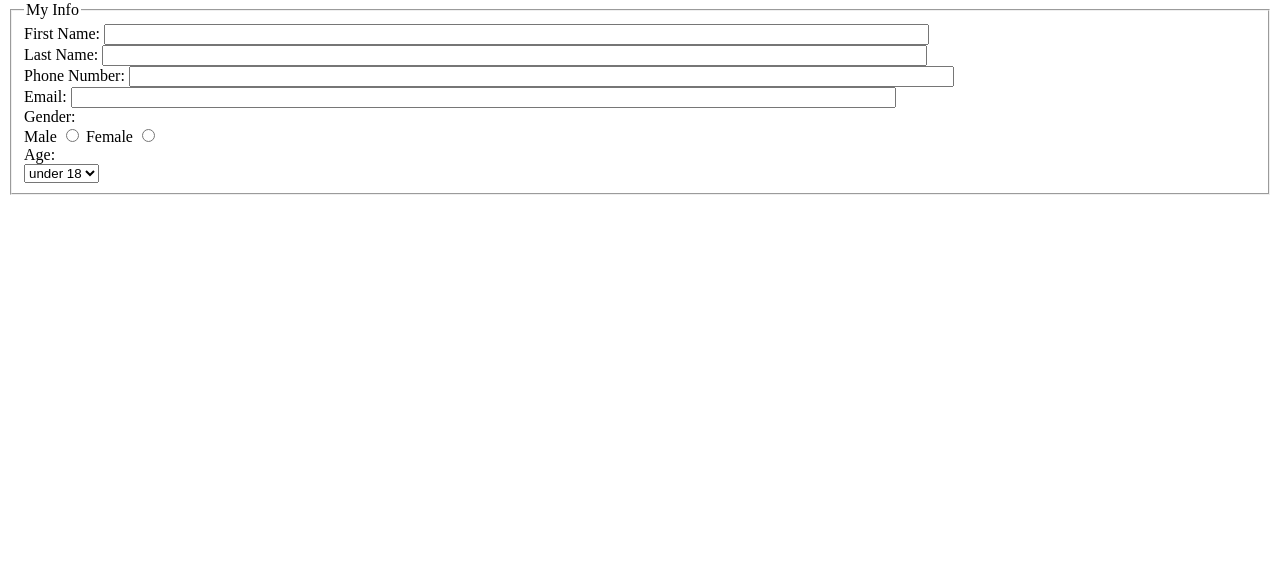
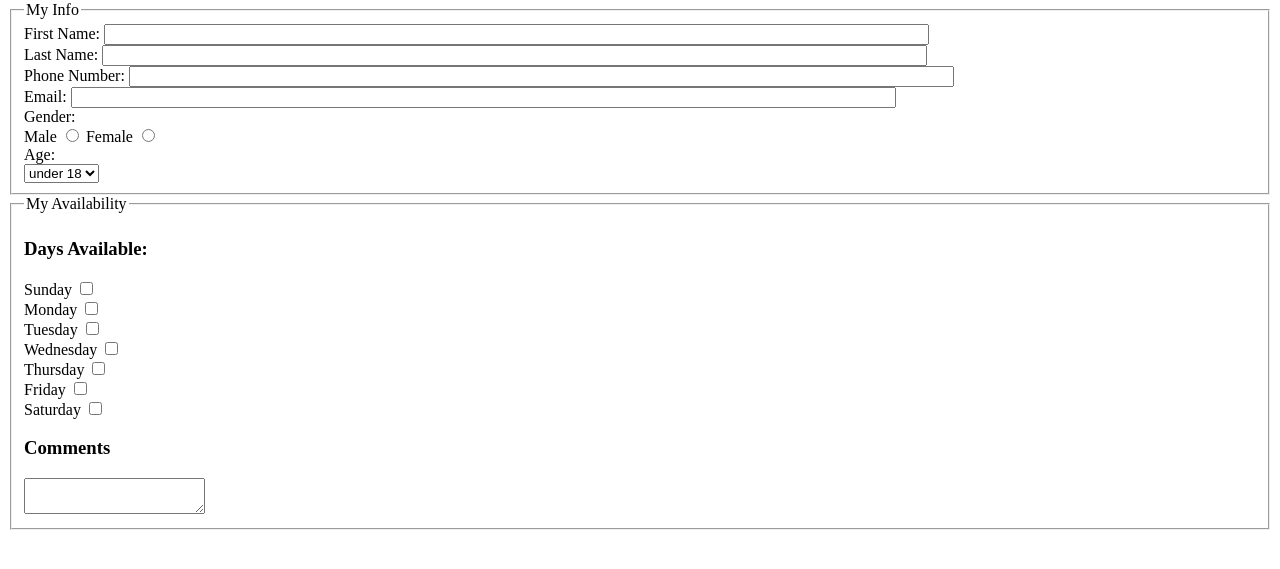
Before and after one commit to cvonk02/lab4, a plain HTML site: page index.html in a window 1280 px wide. Shown: the part 79-648 px from the top of the page. Drawn offline with Linux system fonts and the light colour scheme.

Commit message:
Added second field
Added second field for user availability

```diff
--- a/index.html
+++ b/index.html
@@ -25,3 +25,19 @@
 					<option>over 18</option>
 				</select>
 			</fieldset>
+
+            <fieldset>
+				<legend>My Availability</legend>
+				<h3>Days Available:</h3>
+				<div>
+				<div><label>Sunday <input type="checkbox" name="available_field[]" value="sunday"></label></div>
+				<div><label>Monday <input type="checkbox" name="available_field[]" value="monday"></label></div>
+				<div><label>Tuesday <input type="checkbox" name="available_field[]" value="tuesday"></label></div>
+				<div><label>Wednesday <input type="checkbox" name="available_field[]" value="wednesday"></label></div>
+				<div><label>Thursday <input type="checkbox" name="available_field[]" value="thursday"></label></div>
+				<div><label>Friday <input type="checkbox" name="available_field[]" value="friday"></label></div>
+				<div><label>Saturday <input type="checkbox" name="available_field[]" value="saturday"></label></div>
+				<h3>Comments</h3>
+				<textarea name="comments_field"></textarea>
+				</div>
+			</fieldset>
```
